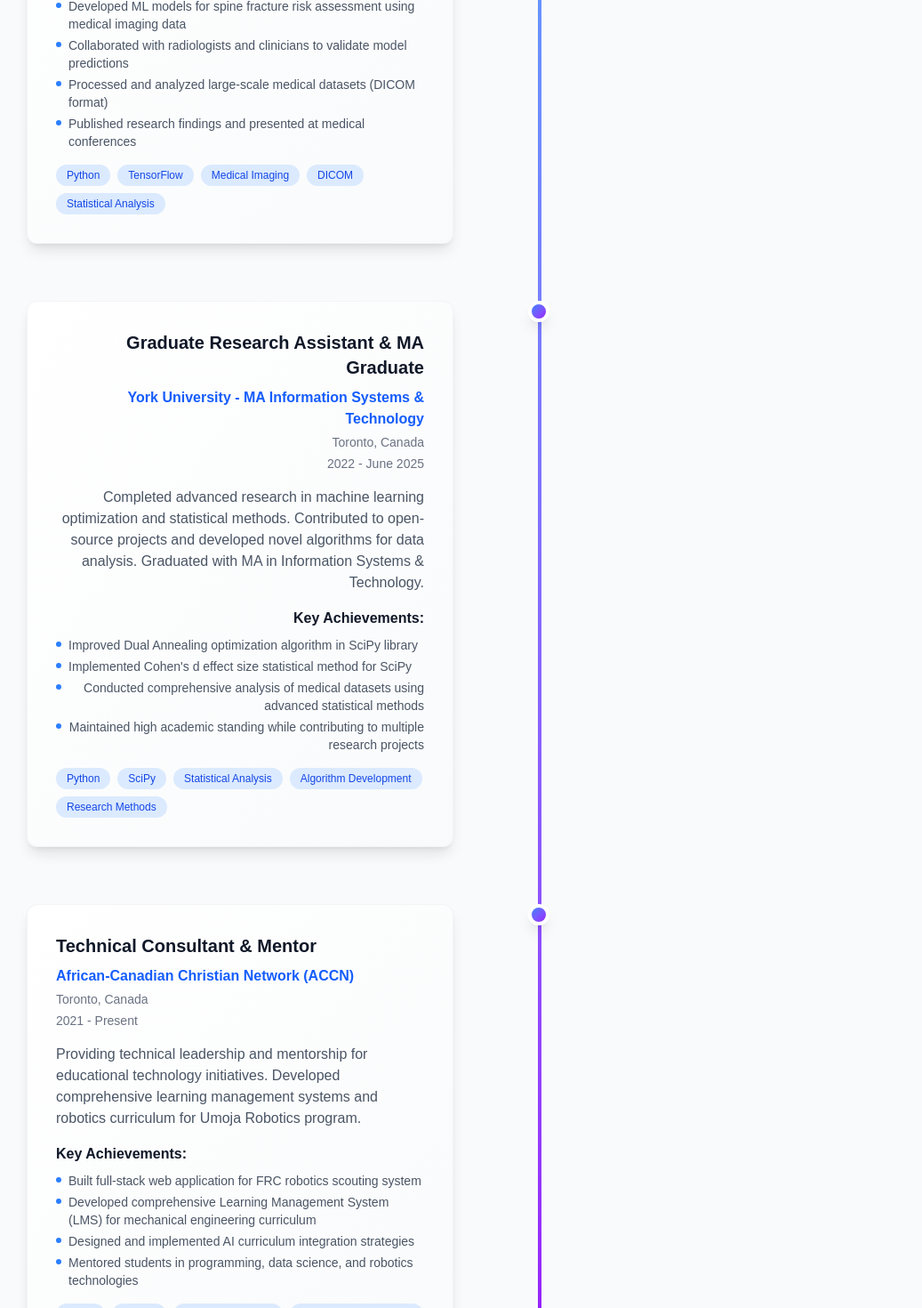
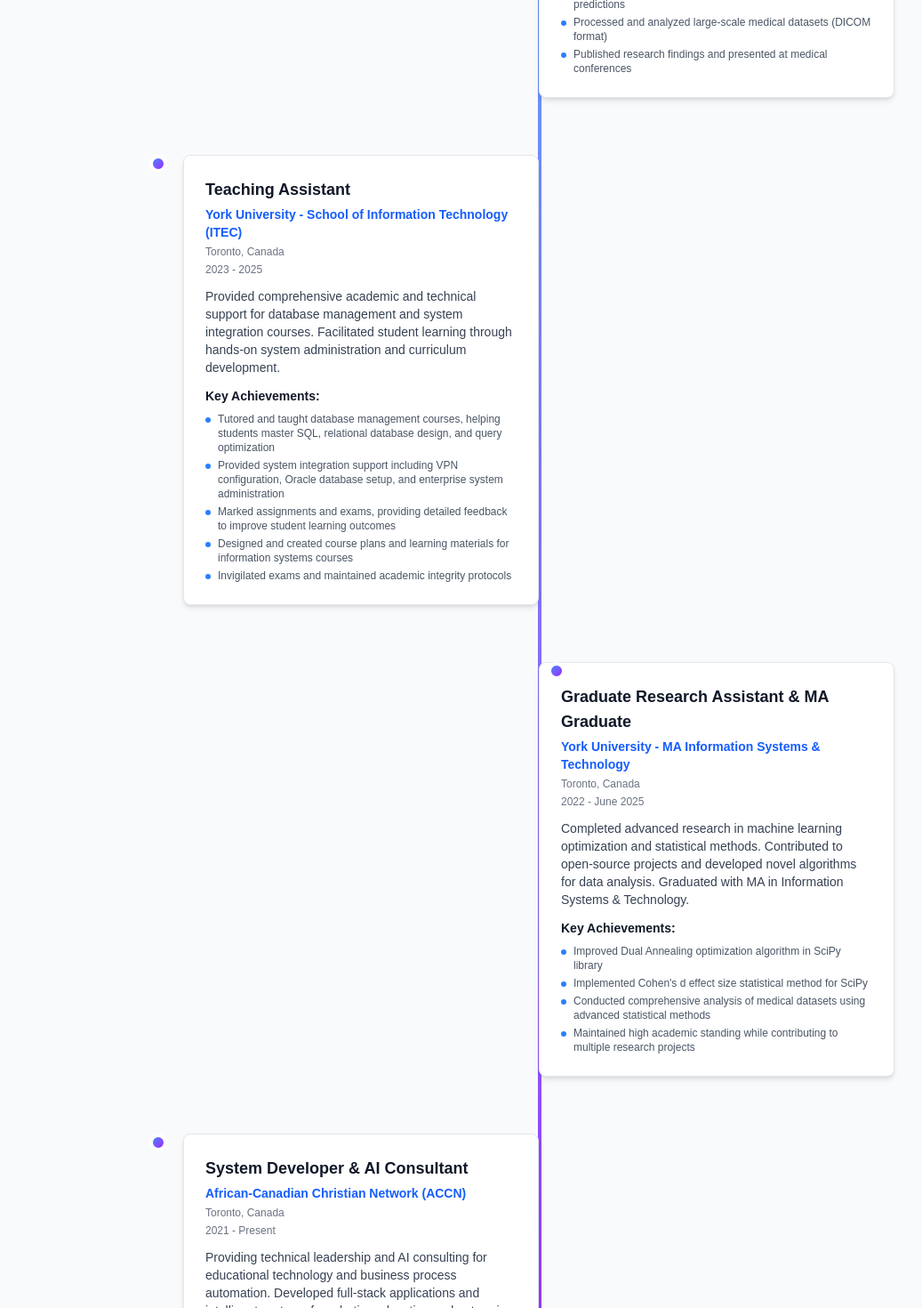
Before and after one commit to DawitLam/dawit-portfolio, a Next.js app: page / in a window 1280 px wide. Shown: the part 3260-4730 px from the top of the page at 89% size, without its empty margins (34-1071 px from the left). Built offline with nearby package versions, Linux system fonts and the light colour scheme.

Commit message:
feat: enhance experience timeline and fix CSS - add teaching assistant role at york university, update system developer description with salesforce/power automate, simplify timeline layout, and remove invalid tailwind v4 @theme directive

```diff
--- a/src/app/globals.css
+++ b/src/app/globals.css
@@ -3,13 +3,6 @@
 :root {
   --background: #ffffff;
   --foreground: #171717;
-}
-
-@theme inline {
-  --color-background: var(--background);
-  --color-foreground: var(--foreground);
-  --font-sans: system-ui, -apple-system, BlinkMacSystemFont, "Segoe UI", Roboto, "Helvetica Neue", Arial, sans-serif;
-  --font-mono: "SF Mono", Monaco, Inconsolata, "Roboto Mono", Consolas, "Droid Sans Mono", monospace;
 }
 
 @media (prefers-color-scheme: dark) {
--- a/src/components/Experience.tsx
+++ b/src/components/Experience.tsx
@@ -1,3 +1,5 @@
+'use client'
+
 const Experience = () => {
   const experiences = [
     {
@@ -11,8 +13,21 @@
         "Collaborated with radiologists and clinicians to validate model predictions",
         "Processed and analyzed large-scale medical datasets (DICOM format)",
         "Published research findings and presented at medical conferences"
-      ],
-      technologies: ["Python", "TensorFlow", "Medical Imaging", "DICOM", "Statistical Analysis"]
+      ]
+    },
+    {
+      title: "Teaching Assistant",
+      company: "York University - School of Information Technology (ITEC)",
+      location: "Toronto, Canada",
+      period: "2023 - 2025",
+      description: "Provided comprehensive academic and technical support for database management and system integration courses. Facilitated student learning through hands-on system administration and curriculum development.",
+      achievements: [
+        "Tutored and taught database management courses, helping students master SQL, relational database design, and query optimization",
+        "Provided system integration support including VPN configuration, Oracle database setup, and enterprise system administration",
+        "Marked assignments and exams, providing detailed feedback to improve student learning outcomes",
+        "Designed and created course plans and learning materials for information systems courses",
+        "Invigilated exams and maintained academic integrity protocols"
+      ]
     },
     {
       title: "Graduate Research Assistant & MA Graduate",
@@ -25,22 +40,21 @@
         "Implemented Cohen's d effect size statistical method for SciPy",
         "Conducted comprehensive analysis of medical datasets using advanced statistical methods",
         "Maintained high academic standing while contributing to multiple research projects"
-      ],
-      technologies: ["Python", "SciPy", "Statistical Analysis", "Algorithm Development", "Research Methods"]
+      ]
     },
     {
-      title: "Technical Consultant & Mentor",
+      title: "System Developer & AI Consultant",
       company: "African-Canadian Christian Network (ACCN)",
       location: "Toronto, Canada",
       period: "2021 - Present",
-      description: "Providing technical leadership and mentorship for educational technology initiatives. Developed comprehensive learning management systems and robotics curriculum for Umoja Robotics program.",
+      description: "Providing technical leadership and AI consulting for educational technology and business process automation. Developed full-stack applications and intelligent systems for robotics education and enterprise automation.",
       achievements: [
-        "Built full-stack web application for FRC robotics scouting system",
-        "Developed comprehensive Learning Management System (LMS) for mechanical engineering curriculum",
-        "Designed and implemented AI curriculum integration strategies",
-        "Mentored students in programming, data science, and robotics technologies"
-      ],
-      technologies: ["React", "Next.js", "Web Development", "Educational Technology", "Curriculum Development"]
+        "Developed full-stack web application for FRC robotics scouting system using React and Next.js, enabling real-time match data collection and analysis",
+        "Created custom Learning Management System (LMS) with integrated AI curriculum implementation for mechanical engineering education",
+        "Automated business processes using Salesforce and Power Automate, improving workflow efficiency and data management",
+        "Designed and implemented AI curriculum integration strategies for robotics and technology programs",
+        "Mentored students in programming, data science, AI, and robotics technologies"
+      ]
     }
   ]
 
@@ -57,61 +71,46 @@
           </p>
         </div>
 
-        <div className="relative max-w-6xl mx-auto">
+        <div className="relative max-w-4xl mx-auto">
           {/* Timeline line */}
-          <div className="absolute left-8 md:left-1/2 transform md:-translate-x-px h-full w-1 bg-gradient-to-b from-blue-400 to-purple-600 rounded-full" aria-hidden="true"></div>
+          <div className="absolute left-8 md:left-1/2 transform md:-translate-x-px h-full w-1 bg-gradient-to-b from-blue-400 to-purple-600" aria-hidden="true"></div>
 
           {experiences.map((exp, index) => (
-            <div key={index} className={`relative flex items-stretch mb-16 ${index % 2 === 0 ? 'md:flex-row' : 'md:flex-row-reverse'}`}>
+            <div key={index} className={`relative mb-12 md:mb-16 ${index % 2 === 0 ? 'md:ml-auto md:w-1/2 md:pr-12' : 'md:w-1/2 md:pl-12'}`}>
               {/* Timeline dot */}
-              <div className="absolute left-6 md:left-1/2 transform md:-translate-x-1/2 w-6 h-6 bg-gradient-to-br from-blue-500 to-purple-600 rounded-full border-4 border-white dark:border-gray-800 z-10 shadow-lg"></div>
+              <div className="absolute left-4 md:left-0 transform md:translate-x-1/2 -translate-x-1/2 w-5 h-5 bg-gradient-to-br from-blue-500 to-purple-600 rounded-full border-4 border-white dark:border-gray-800 z-10"></div>
 
-              {/* Content */}
-              <div className={`ml-20 md:ml-0 md:w-5/12 ${index % 2 === 0 ? '' : 'md:mr-auto md:text-right'}`}>
-                <div className="bg-gradient-to-br from-white to-gray-50 dark:from-gray-800 dark:to-gray-900 p-8 rounded-xl shadow-lg hover:shadow-xl transition-all duration-300 border border-gray-100 dark:border-gray-700 min-h-[400px] flex flex-col justify-between">
-                  <div className="mb-4">
-                    <h3 className="text-xl font-bold text-gray-900 dark:text-white mb-2">
+              {/* Content Card */}
+              <div className="ml-16 md:ml-0 bg-white dark:bg-gray-900 p-6 rounded-lg shadow-md hover:shadow-lg transition-shadow border border-gray-200 dark:border-gray-700">
+                <h3 className="text-lg font-bold text-gray-900 dark:text-white mb-1">
                   {exp.title}
                 </h3>
-                    <p className="text-blue-600 dark:text-blue-400 font-semibold mb-1">
+                <p className="text-blue-600 dark:text-blue-400 font-semibold text-sm mb-1">
                   {exp.company}
                 </p>
-                    <p className="text-gray-500 dark:text-gray-400 text-sm mb-1">
+                <p className="text-gray-500 dark:text-gray-400 text-xs mb-1">
                   {exp.location}
                 </p>
-                    <p className="text-gray-500 dark:text-gray-400 text-sm font-medium">
+                <p className="text-gray-500 dark:text-gray-400 text-xs font-medium mb-3">
                   {exp.period}
                 </p>
-                  </div>
 
-                  <p className="text-gray-600 dark:text-gray-300 mb-4">
+                <p className="text-gray-700 dark:text-gray-300 text-sm mb-3">
                   {exp.description}
                 </p>
 
-                  <div className="mb-4">
-                    <h4 className="font-semibold text-gray-900 dark:text-white mb-2">
+                <div>
+                  <h4 className="font-semibold text-gray-900 dark:text-white text-sm mb-2">
                     Key Achievements:
                   </h4>
                   <ul className="space-y-1">
                     {exp.achievements.map((achievement, achIndex) => (
-                        <li key={achIndex} className="text-gray-600 dark:text-gray-300 text-sm flex items-start">
+                      <li key={achIndex} className="text-gray-600 dark:text-gray-300 text-xs flex items-start">
                         <span className="text-blue-500 mr-2 mt-1.5 w-1.5 h-1.5 bg-blue-500 rounded-full flex-shrink-0"></span>
                         {achievement}
                       </li>
                     ))}
                   </ul>
-                  </div>
-
-                  <div className="flex flex-wrap gap-2">
-                    {exp.technologies.map((tech, techIndex) => (
-                      <span
-                        key={techIndex}
-                        className="bg-blue-100 dark:bg-blue-900/50 text-blue-700 dark:text-blue-300 px-3 py-1 rounded-full text-xs font-medium"
-                      >
-                        {tech}
-                      </span>
-                    ))}
-                  </div>
                 </div>
               </div>
             </div>
```
Lines whose indentation alone changed are shown as unchanged.
